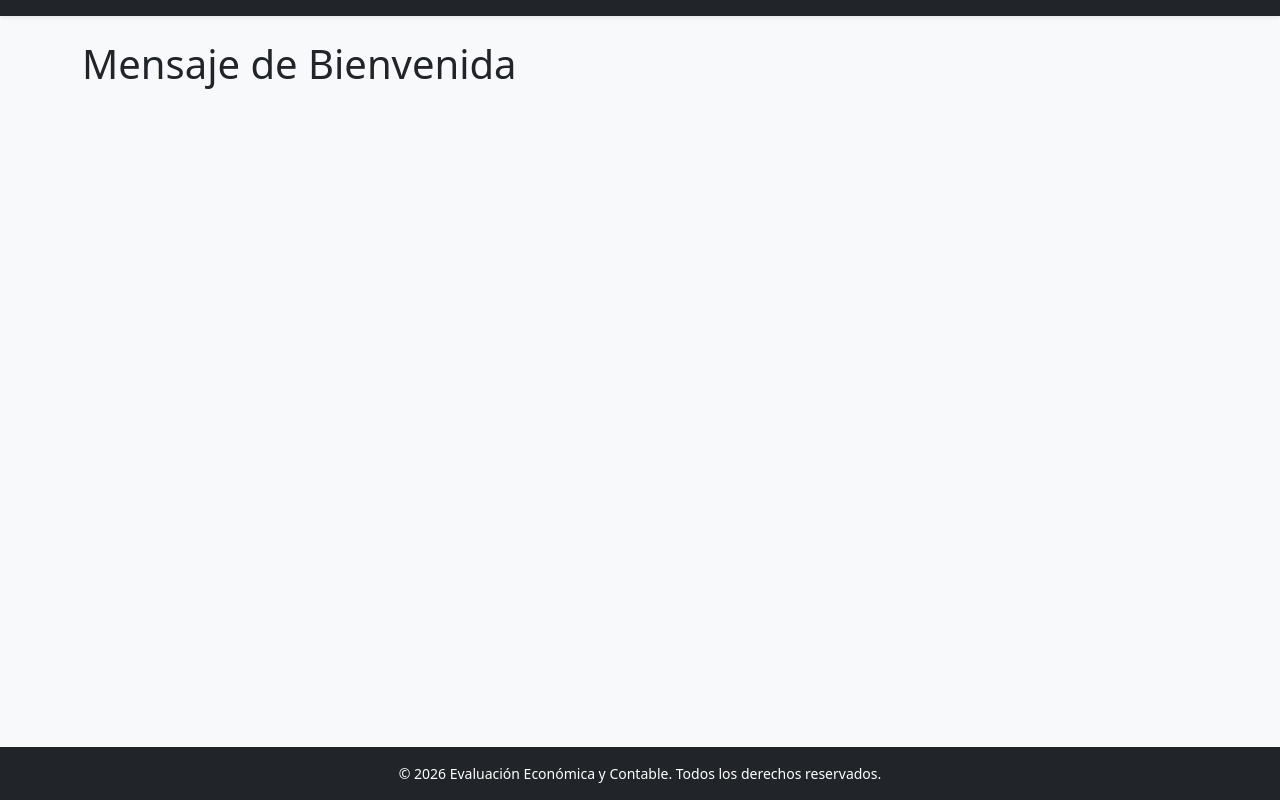
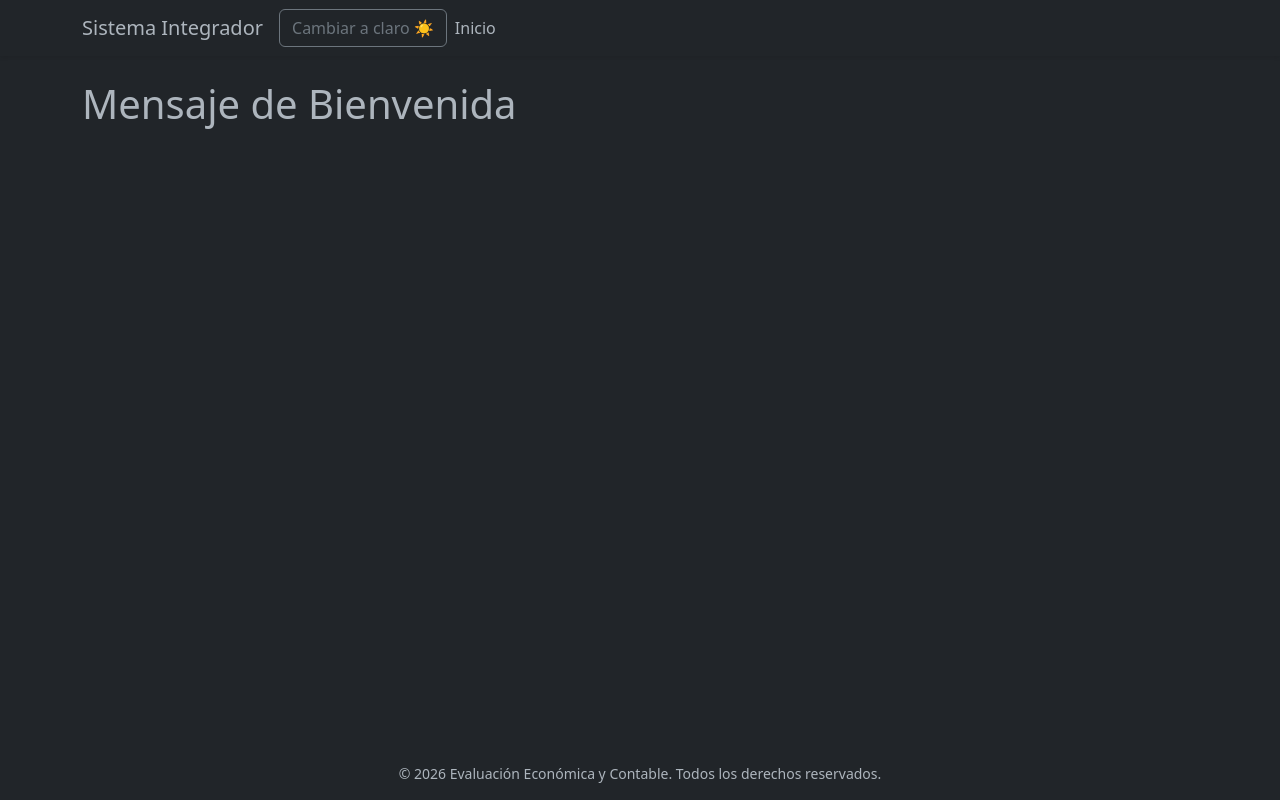
Before and after one commit to mau-dot/PROYECTO_FINAL_SISTEMAS_CONTABLES, a Django app: page /home/ in a window 1280 px wide. Run offline with Django 5.2, Linux system fonts and the light colour scheme.

Commit message:
feat: agregando boton para que cambie el tema de la pagina hacieno uso de data-bs-theme en la etiqueta html y usando text-body y bg-body como propiedades dinamicas, ademas de incluir script para el comportamiento del boton

```diff
--- a/home/templates/home/index.html
+++ b/home/templates/home/index.html
@@ -5,7 +5,9 @@
 
 {% block content %}
 
-<h1>Mensaje de Bienvenida</h1>
+<div class="bg-body text-body">
+    <h1>Mensaje de Bienvenida</h1>
+</div >
 
 
 {% endblock %}
--- /dev/null
+++ b/static/js/script.js
@@ -0,0 +1,18 @@
+document.addEventListener("DOMContentLoaded", function() {
+    const btn = document.getElementById("boton-tema");
+    const html = document.documentElement;
+
+    function actualizarTexto() {
+        const actual = html.getAttribute("data-bs-theme");
+        btn.textContent = actual === "dark" ? "Cambiar a claro ☀️" : "Cambiar a oscuro 🌑";
+    }
+
+    actualizarTexto();
+
+    btn.addEventListener("click", function (){
+        const actual = html.getAttribute("data-bs-theme");
+        const siguiente = actual === "dark" ? "light" : "dark";
+        html.setAttribute("data-bs-theme", siguiente);
+        actualizarTexto();
+    });
+});
--- a/templates/base.html
+++ b/templates/base.html
@@ -1,28 +1,31 @@
 {% load static %}
 <!DOCTYPE html>
-<html lang="es">
+<html lang="es" data-bs-theme = "dark">
 <head>
     <meta charset="UTF-8">
     <title>{% block title %}Sistema de Evaluación{% endblock %}</title>
     <!-- Bootstrap 5 CSS -->
     <link href="https://cdn.jsdelivr.net/npm/bootstrap@5.3.0/dist/css/bootstrap.min.css" rel="stylesheet">
+    <script src="{% static 'js/script.js' %}"></script>
 </head>
-<body class="bg-light d-flex flex-column min-vh-100">
+<body class="bg-body text-body d-flex flex-column min-vh-100">
 
     <!-- HEADER -->
     <header>
-        <nav class="navbar navbar-expand-lg navbar-dark bg-dark shadow-sm">
+        <nav class="navbar navbar-expand-lg navbar-dark bg-body shadow-sm">
             <div class="container">
-                <!-- <a class="navbar-brand" href="{% url 'index' %}">Sistema Integrador</a> -->
+                <a class="navbar-brand text-body" href="{% url 'index' %}">Sistema Integrador</a>
 
                 <button class="navbar-toggler" type="button" data-bs-toggle="collapse" data-bs-target="#navbarApp">
                     <span class="navbar-toggler-icon"></span>
                 </button>
 
+                <button id="boton-tema" class="btn btn-outline-secondary">  🌑/☀️ </button>
+
                 <div class="collapse navbar-collapse" id="navbarApp">
                     <ul class="navbar-nav me-auto">
                         <li class="nav-item">
-                            <!-- <a class="nav-link" href="{% url 'index' %}">Inicio</a> -->
+                            <a class="nav-link text-body" href="{% url 'index' %}">Inicio</a>
                         </li>
                     </ul>
 
@@ -70,7 +73,7 @@
     </main>
 
     <!-- FOOTER -->
-    <footer class="bg-dark text-white text-center py-3">
+    <footer class="bg-body text-body text-center py-3">
         <div class="container small">
             <p class="mb-0">© {% now "Y" %} Evaluación Económica y Contable. Todos los derechos reservados.</p>
         </div>
```
